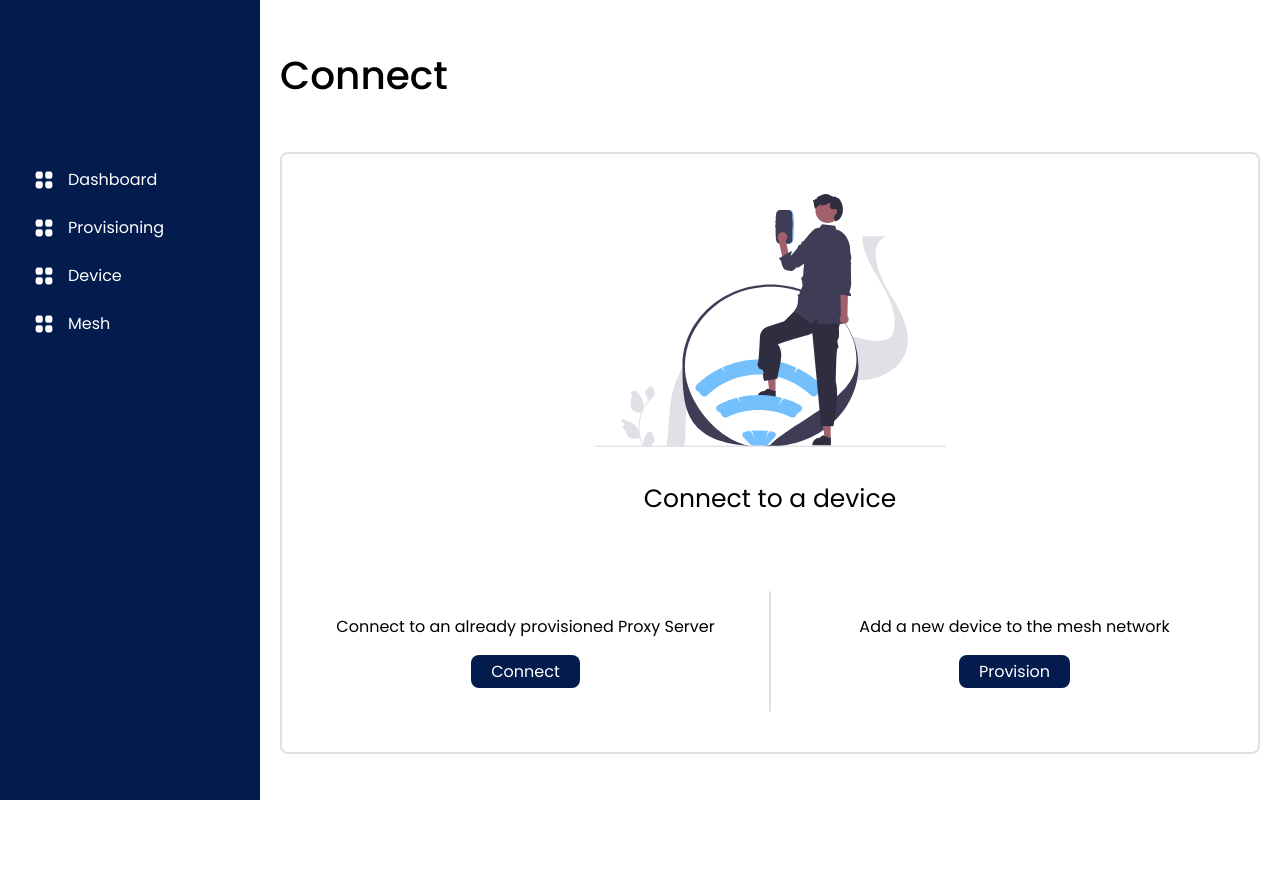
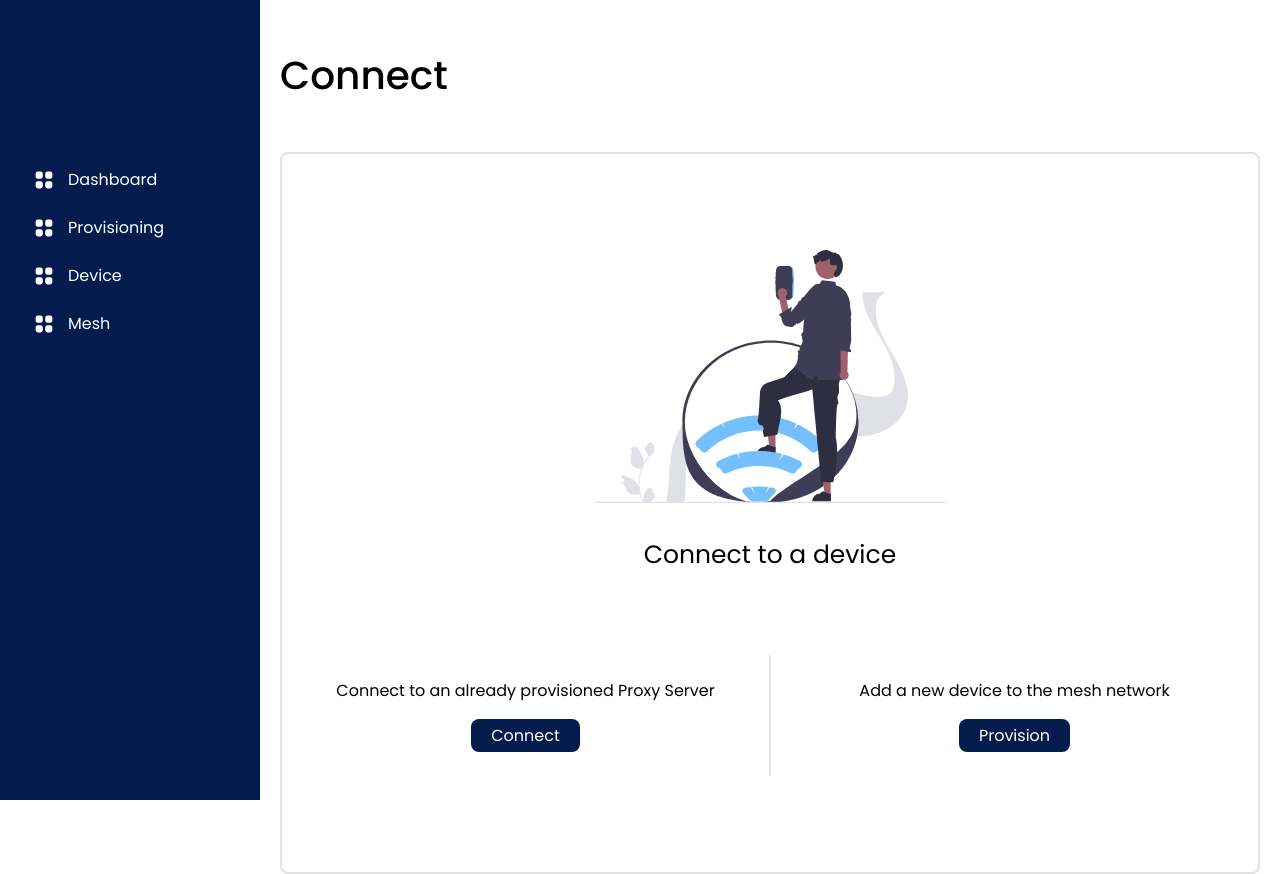
Before and after one commit to Ivanf1/esp-ble-mesh-web, a React (Vite) app: page /provisioning in a window 1280 px wide. Before the commit the page ends 800 px from the top, so only its background shows below. Built offline with nearby package versions, Linux system fonts and the light colour scheme; no server answers; what asmcrypto.js would draw is missing.

Commit message:
fix: connection panel padding

```diff
--- a/src/pages/provisioning/Provisioning.tsx
+++ b/src/pages/provisioning/Provisioning.tsx
@@ -107,10 +107,10 @@ interface ConnectionPanelProps {
 const ConnectionPanel = ({ onConnectClick, onProvisionClick }: ConnectionPanelProps) => {
   return (
     <div className="mx-auto">
-      <div className="py-10 rounded-lg border-solid border-2 border-border flex flex-col items-center gap-10">
+      <div className="py-24 rounded-lg border-solid border-2 border-border flex flex-col items-center gap-10">
         <ConnectSVG />
         <h4>Connect to a device</h4>
-        <div className="min-w-full grid grid-cols-[1fr_auto_1fr] mt-10">
+        <div className="min-w-full grid grid-cols-[1fr_auto_1fr] mt-12">
           <div className="flex flex-col items-center gap-4 py-6">
             <span className="text-center">Connect to an already provisioned Proxy Server</span>
             <button className="primary mx-auto" onClick={onConnectClick}>
```
